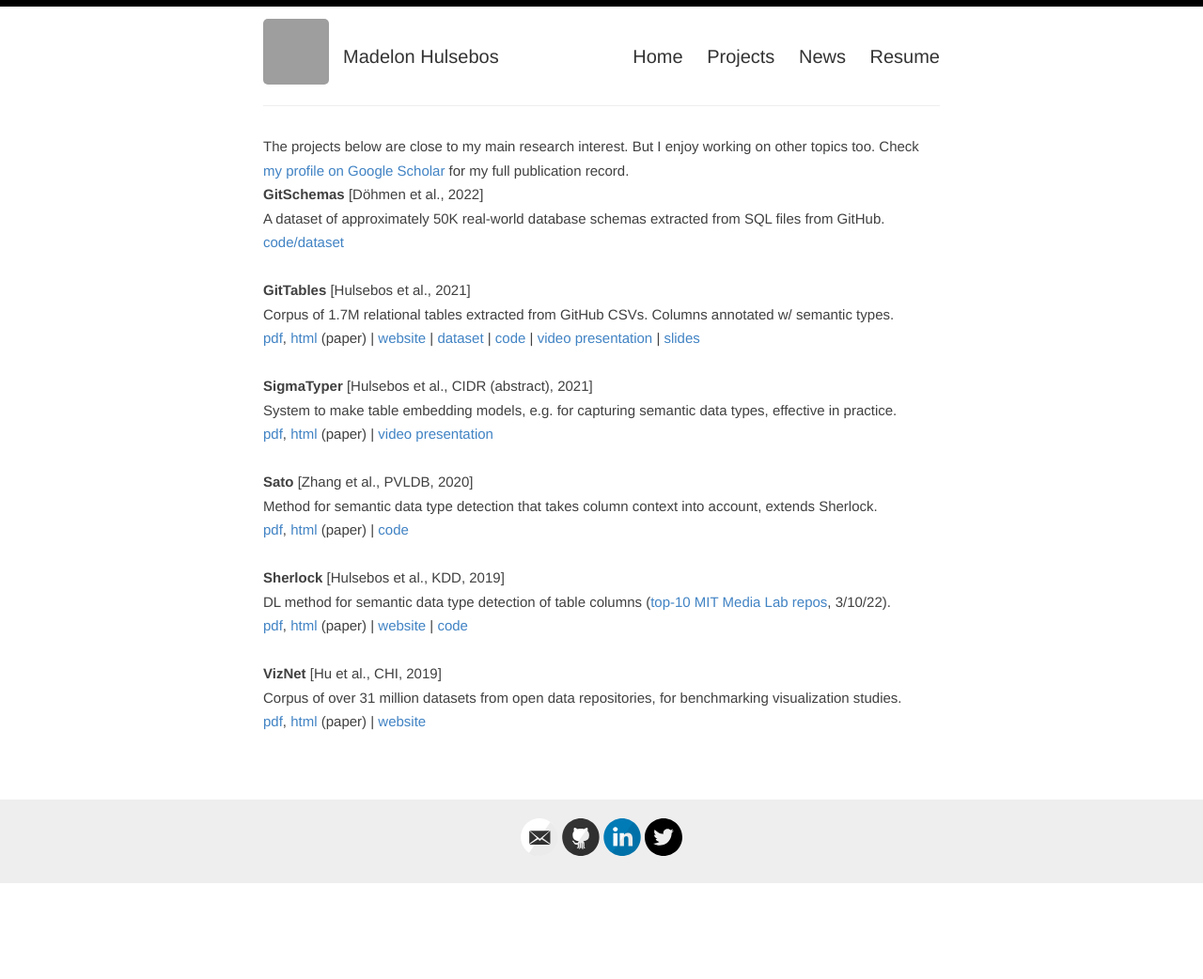
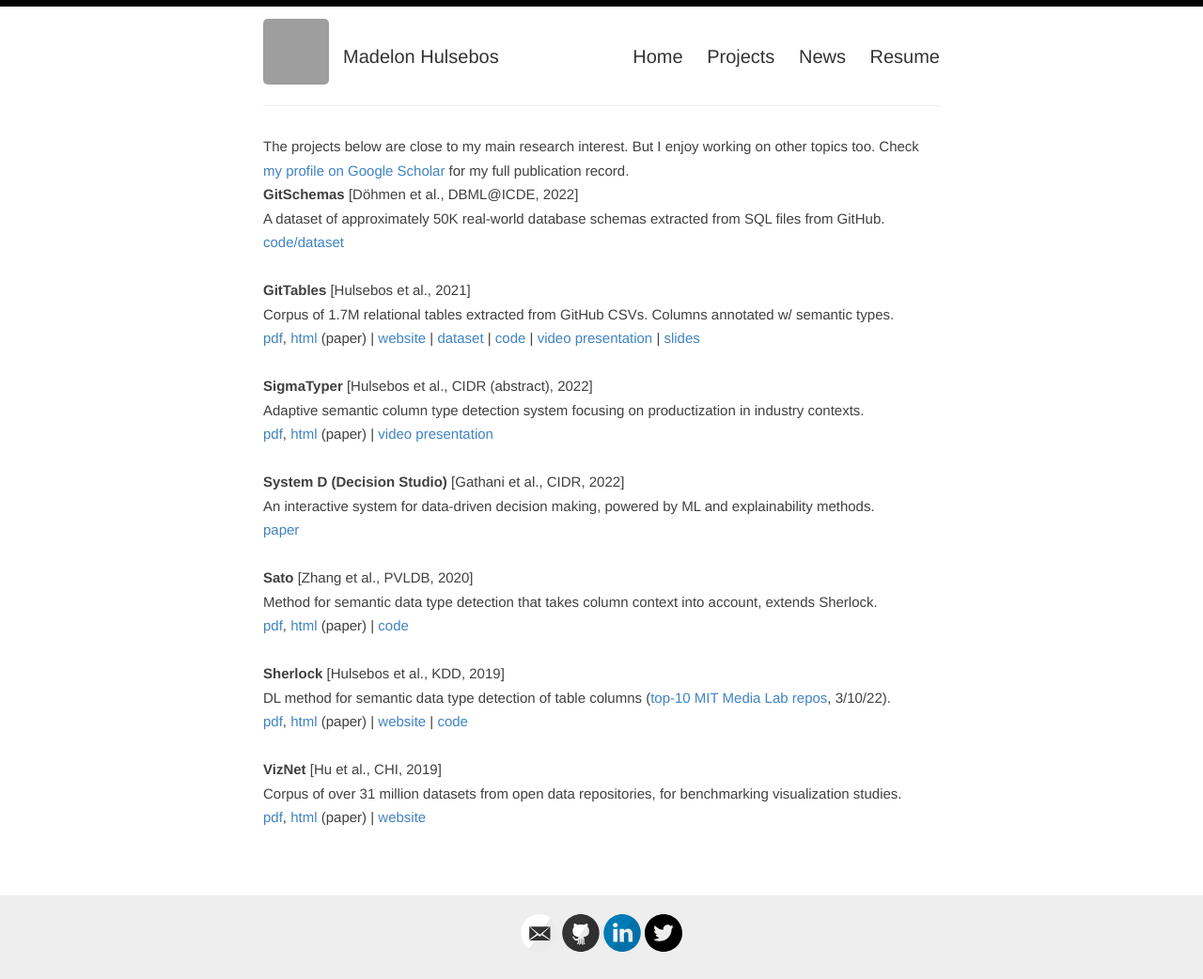
Before and after one commit to madelonhulsebos/madelonhulsebos.github.io, a Jekyll site: the page built from _projects/projects.html, in a window 1280 px wide. Shown: the whole page at 94% size. Built offline with Jekyll 4.4.1, drawn with Linux system fonts in a browser that asks for light colours; before the commit the page ends 940 px from its top, so only the background shows below that; grey boxes are pictures that could not be loaded.

Commit message:
Content update (interests, projects, resume).

```diff
--- a/_projects/projects.html
+++ b/_projects/projects.html
@@ -7,7 +7,7 @@ The projects below are close to my main research interest. But I enjoy working o
 Check <a href="https://scholar.google.com/citations?user=6IWQn2EAAAAJ&hl=nl&oi=ao" target="_blank"> my profile on Google Scholar </a> for my full publication record.
 
 <div>
-  <b>GitSchemas</b> [Döhmen et al., 2022] <br>
+  <b>GitSchemas</b> [Döhmen et al., DBML@ICDE, 2022] <br>
   A dataset of approximately 50K real-world database schemas extracted from SQL files from GitHub.
   <br>
   <a href="https://github.com/tdoehmen/gitschemas" target="_blank">code/dataset</a>
@@ -24,12 +24,21 @@ Check <a href="https://scholar.google.com/citations?user=6IWQn2EAAAAJ&hl=nl&oi=a
  <br>
 
 <div>
-  <b>SigmaTyper</b> [Hulsebos et al., CIDR (abstract), 2021]<br>
-   System to make table embedding models, e.g. for capturing semantic data types, effective in practice. <br>
+  <b>SigmaTyper</b> [Hulsebos et al., CIDR (abstract), 2022]<br>
+   Adaptive semantic column type detection system focusing on productization in industry contexts.<br>
    <a href="https://arxiv.org/pdf/2109.05173.pdf" target="_blank">pdf</a>, <a href="https://ar5iv.org/pdf/2109.05173.pdf" target="_blank">html</a> (paper) | <a href="https://www.youtube.com/watch?v=-BE5rWNMXnU">video presentation</a>
  </div>
 
  <br>
+
+ <div>
+  <b>System D (Decision Studio)</b> [Gathani et al., CIDR, 2022] <br>
+  An interactive system for data-driven decision making, powered by ML and explainability methods.
+  <br>
+  <a href="http://cidrdb.org/cidr2022/papers/p49-gathani.pdf" target="_blank">paper</a>
+</div>
+
+<br>
 
 <div>
  <b>Sato</b> [Zhang et al., PVLDB, 2020]<br>
--- a/index.html
+++ b/index.html
@@ -11,18 +11,18 @@ layout: default
  <div>
   <p>
   Hi, I am Madelon Hulsebos, a PhD student at the <a href="https://indelab.org/" target="_blank">UvA</a> and PhD Student Researcher at <a href="https://www.sigmacomputing.com/" target="_blank">Sigma</a>.<br>
-  I am interested in <b>learned table representations</b>, and their <b>applications in data management</b> like data integration, search and validation.
+  I am interested in <b>Intelligent Data Systems</b>. So far, my research has been on <b>learned table representations</b> and their <b>applications</b> like data preparation, search, and analysis</b>.
   </p>
 
   <p>
-  At the MIT Media Lab, I got the opportunity to develop <b><a href="https://sherlock.media.mit.edu/" target="_blank">Sherlock</a></b>, a deep learning method for accurately detecting table semantics at scale.
+  At the MIT Media Lab, I got the opportunity to develop <b><a href="https://sherlock.media.mit.edu/" target="_blank">Sherlock</a></b>, a deep learning method for detecting table semantics at scale, enabling applications like data validation.
   The massive interest from industry in Sherlock inspired me to start a PhD (2020) at the <a href="https://indelab.org" target="_blank">INDE Lab (UvA)</a> to focus on improving table models and their applicability in practice.
   A piece of this puzzle is <b><a href="https://gittables.github.io/" target="_blank">GitTables</a></b>: a dataset of 1.7M tables (and continuously growing) extracted from CSV files on GitHub, enriched with table semantics.
   </p>
 
   <p>
   As part of the research community, I helped organizing the SemTab '21 challenge, and reviewed for NeurIPS '21 (Datasets & Benchmarks track), WWW '22 (Industry track), and EDBT '22 (Industry track).
-  Besides academia, I am member of the supervisory board of a student consulting firm and was a data scientist for 2+ years. My <a href="https://madelonhulsebos.github.io/assets/Resume%20M.%20Hulsebos.pdf" target="_blank">resume</a> includes more background.
+  Besides academia, I am member of the supervisory board of a student consulting firm and was a data scientist for 2+ years, working on automating ML-driven analyses. You can read more in my <a href="https://madelonhulsebos.github.io/assets/Resume%20M.%20Hulsebos.pdf" target="_blank">resume</a>.
   </p>
 
   <p>
```
Also changed, not shown: _posts/2022-04-16-phd-student-researcher-sigma.md (added, +9 -0 lines), 1 other file.
